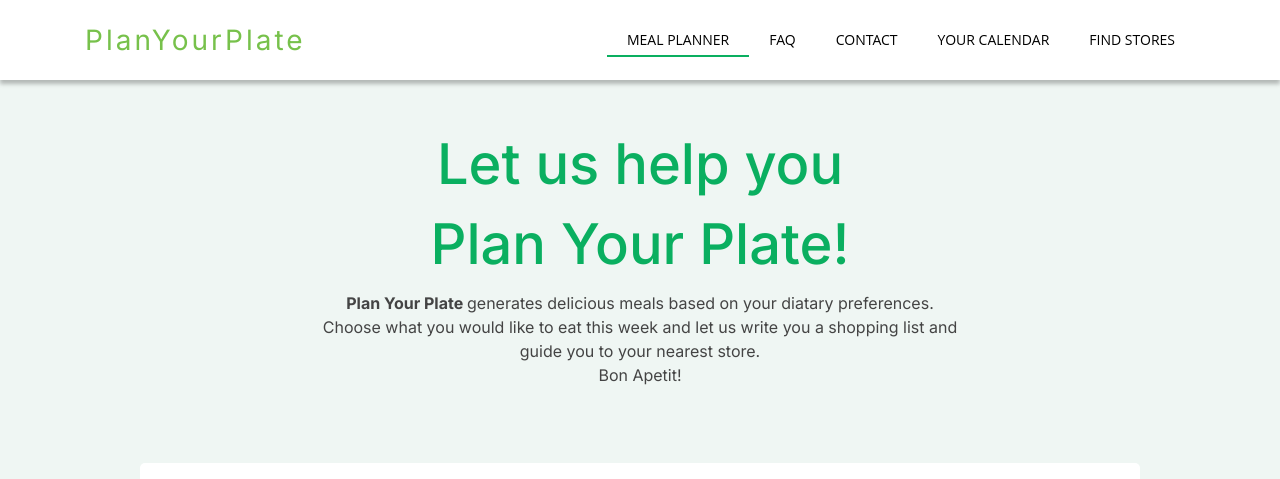
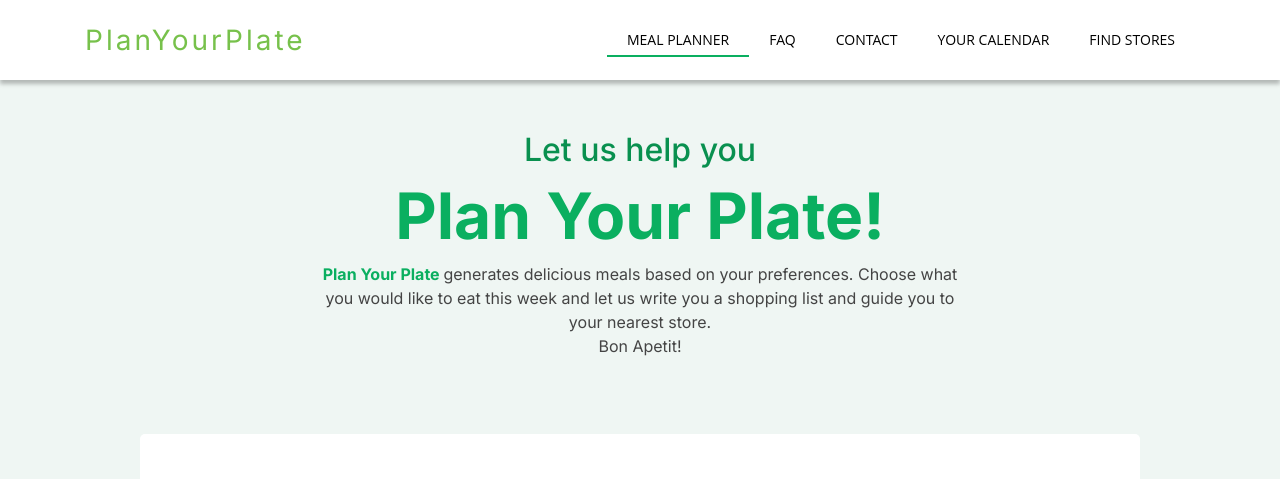
Before and after one commit to eirvav/mealplanner, a plain HTML site: page index.html in a window 1280 px wide. Shown: the top 479 px of the page. Drawn offline with nearby package versions, Linux system fonts and the light colour scheme.

Commit message:
some changes

```diff
--- a/assets/css/style.css
+++ b/assets/css/style.css
@@ -548,11 +548,20 @@ li a {
   padding-top: 4%;
 }
 
-.head h1 {
-  margin-bottom: 2%;
-  color: #0aaf60;
-  font-size: 7vh;
-}
 .head p {
   line-height: 3vh;
 }
+.head p b {
+  color: #0aaf60;
+}
+
+.head h1:first-child {
+  font-size: 4vh;
+  color: #09904f;
+}
+
+.head h1.pp {
+  font-size: 8vh;
+  font-weight: bold;
+  color: #0aaf60;
+}
--- a/index.html
+++ b/index.html
@@ -115,8 +115,8 @@
 
         <p>
           <b> Plan Your Plate </b> generates delicious meals based on your
-          diatary preferences. Choose what you would like to eat this week and
-          let us write you a shopping list and guide you to your nearest store.
+          preferences. Choose what you would like to eat this week and let us
+          write you a shopping list and guide you to your nearest store.
           <br />
           Bon Apetit!
         </p>
```
Also changed, not shown: assets/css/maps.css (+13 -3 lines), maps.html (+2 -2 lines), assets/img/error.svg (added), 1 other file.
